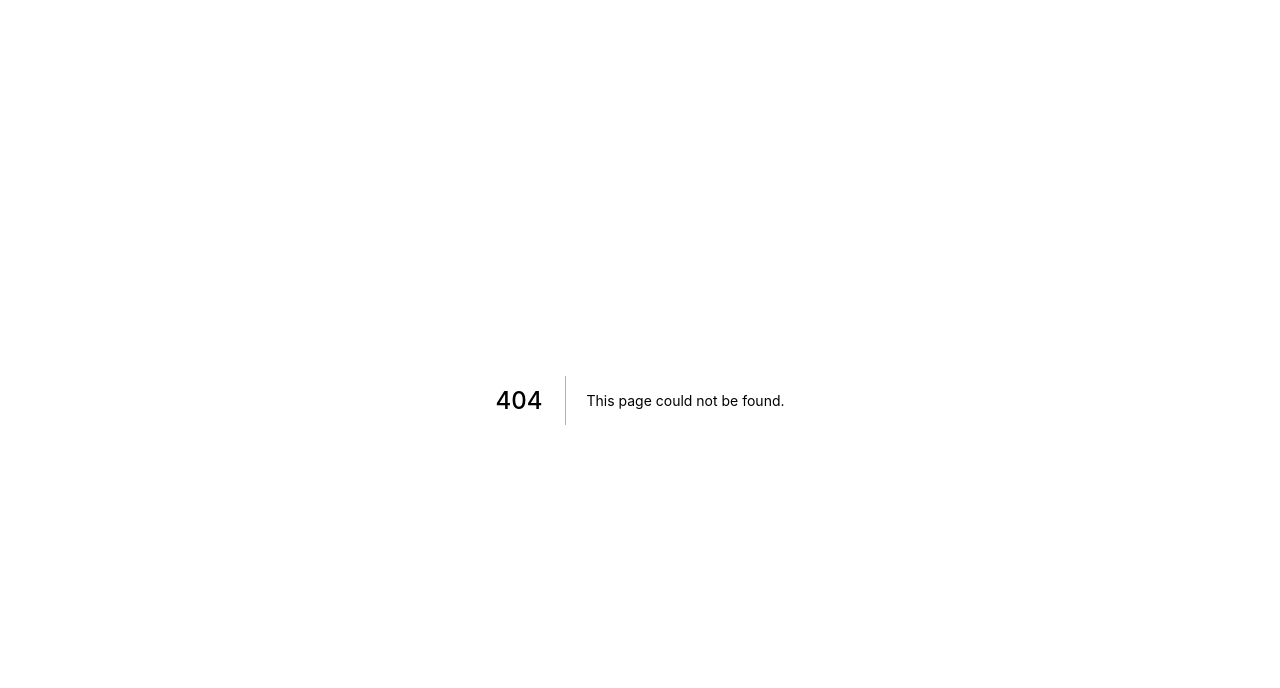
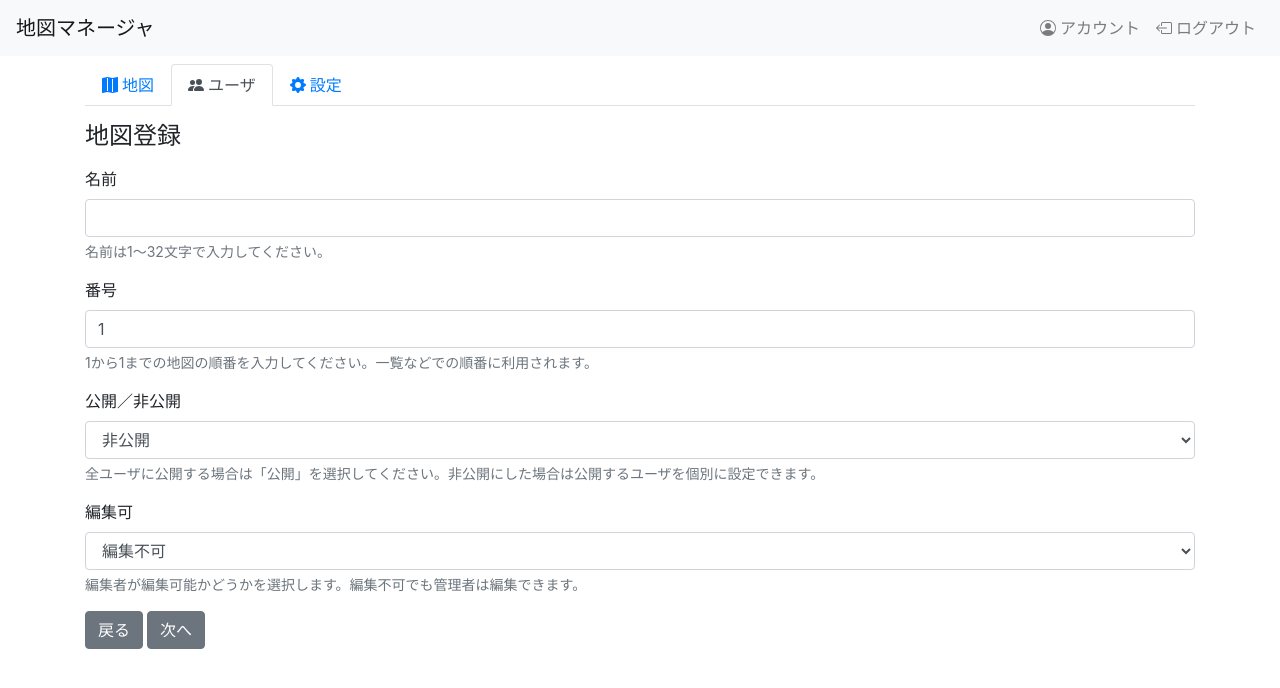
Before and after one commit to ItIsSunny385/chizu-manager-firebase, a Next.js app in the folder chizu-manager-firebase/: page /maps/add in a window 1280 px wide. Before the commit this address had no page. Shown: the top 688 px of the page. Built offline with nearby package versions, Linux system fonts and the light colour scheme; no server answers; the database is empty.

Commit message:
地図追加画面を作成完了。

```diff
--- /dev/null
+++ b/chizu-manager-firebase/src/pages/maps/add.tsx
@@ -0,0 +1,143 @@
+import { useState, MouseEvent, useEffect } from 'react';
+import firebase from 'firebase';
+import { useRouter } from 'next/router';
+import '../../components/InitializeFirebase';
+import AdminApp from '../../components/AdminApp';
+import { Button, Form, FormGroup, Label, Input, FormText, FormFeedback } from 'reactstrap';
+import { setCookie } from 'nookies';
+import { Router } from 'express';
+
+const db = firebase.firestore();
+const auth = firebase.auth();
+
+export default function Add() {
+    const [loading, setLoading] = useState(true);
+    const [alertType, setAlertType] = useState(undefined);
+    const [alertMessage, setAlertMessage] = useState(undefined);
+    const [name, setName] = useState('');
+    const [mapsSize, setMapsSize] = useState(0);
+    const [number, setNumber] = useState(1);
+    const [publicFlg, setPublicFlg] = useState(0);;
+    const [editableFlg, setEditableFlg] = useState(0);
+    const [displayError1, setDisplayError1] = useState(false);
+    const router = useRouter();
+
+    const onChangeName = ((e) => {
+        setName(e.target.value);
+    });
+
+    const onChangeNumber = ((e) => {
+        e.preventDefault();
+        const settedNumber = Number(e.target.value);
+        const newNumber = 0 < settedNumber && settedNumber <= mapsSize + 1 ? settedNumber : mapsSize + 1;
+        setNumber(newNumber);
+    });
+
+    const onChangePublicFlg = ((e) => {
+        setPublicFlg(Number(e.target.value));
+    });
+
+    const onChangeEditableFlg = ((e) => {
+        setEditableFlg(Number(e.target.value))
+    });
+
+    const onClickBackButton = ((e: MouseEvent) => {
+        e.preventDefault();
+    });
+
+    const onClickNextButton = ((e: MouseEvent) => {
+        e.preventDefault();
+
+        /* Spinnerを表示 */
+        setLoading(true);
+
+        /* 各入力値がエラーかどうかを判別 */
+        const newDisplayError1 = !(0 < name.length && name.length <= 32);
+        setDisplayError1(newDisplayError1);
+        if (newDisplayError1) {
+            setLoading(false);
+            return;
+        }
+
+        /* エラーがなかった場合は次のページに遷移する */
+        router.push('/maps/add_border');
+        return;
+    });
+
+    useEffect(() => {
+        db.collection('maps').get().then(snap => {
+            const mapsSize = snap.size;
+            setMapsSize(mapsSize);
+            setNumber(mapsSize + 1);
+        });
+        setLoading(false);
+    }, []);
+
+    return (
+        <AdminApp
+            activeTabId={1}
+            pageTitle="地図登録"
+            alertType={alertType}
+            alertMessage={alertMessage}
+            loading={loading}
+            setAlertType={setAlertType}
+            setAlertMessage={setAlertMessage}
+        >
+            <Form>
+                <FormGroup>
+                    <Label id="nameLabel" for="name">名前</Label>
+                    <Input
+                        type="text"
+                        name="name"
+                        className={displayError1 ? 'is-invalid' : ''}
+                        onChange={onChangeName}
+                    />
+                    {
+                        displayError1
+                        &&
+                        <FormFeedback>正しい名前を入力してください。</FormFeedback>
+                    }
+                    <FormText>名前は1～32文字で入力してください。</FormText>
+                </FormGroup>
+                <FormGroup>
+                    <Label id="numberLabel" for="number">番号</Label>
+                    <Input
+                        type="number"
+                        name="number"
+                        value={number}
+                        onChange={onChangeNumber}
+                    />
+                    <FormText>1から{mapsSize + 1}までの地図の順番を入力してください。一覧などでの順番に利用されます。</FormText>
+                </FormGroup>
+                <FormGroup>
+                    <Label id="publicFlgLabel" for="publicFlg">公開／非公開</Label>
+                    <Input
+                        type="select"
+                        name="publicFlg"
+                        onChange={onChangePublicFlg}
+                    >
+                        <option value="0">非公開</option>
+                        <option value="1">公開</option>
+                    </Input>
+                    <FormText>全ユーザに公開する場合は「公開」を選択してください。非公開にした場合は公開するユーザを個別に設定できます。</FormText>
+                </FormGroup>
+                <FormGroup>
+                    <Label id="editableFlgLabel" for="editableFlg">編集可</Label>
+                    <Input
+                        type="select"
+                        name="editableFlg"
+                        onChange={onChangeEditableFlg}
+                    >
+                        <option value="0">編集不可</option>
+                        <option value="1">編集可</option>
+                    </Input>
+                    <FormText>編集者が編集可能かどうかを選択します。編集不可でも管理者は編集できます。</FormText>
+                </FormGroup>
+                <div className="text-left mb-2">
+                    <Button onClick={onClickBackButton}>戻る</Button>
+                    <Button onClick={onClickNextButton} className="ml-1">次へ</Button>
+                </div>
+            </Form>
+        </AdminApp>
+    );
+}
--- a/chizu-manager-firebase/src/pages/users/add.tsx
+++ b/chizu-manager-firebase/src/pages/users/add.tsx
@@ -199,7 +199,7 @@ export default function Add() {
                     <FormText>パスワードは8～32文字の半角英数字にしてください。英字と数字の両方が必要です。</FormText>
                 </FormGroup>
                 <div className="text-left mb-2">
-                    <Button onClick={onClickBackButton} className="ml-auto">戻る</Button>
+                    <Button onClick={onClickBackButton}>戻る</Button>
                     <Button onClick={onClickRegisterButton} className="ml-1">登録</Button>
                 </div>
             </Form>
--- a/chizu-manager-firebase/src/pages/users/index.tsx
+++ b/chizu-manager-firebase/src/pages/users/index.tsx
@@ -97,7 +97,7 @@ export default function Index(props: Props) {
             setData(createNewData(snapshot));
             setLoading(false);
         });
-    }, [])
+    }, []);
 
     return (
         <AdminApp
```
Also changed, not shown: 1 other file (tests, documents, lock files or other folders).
